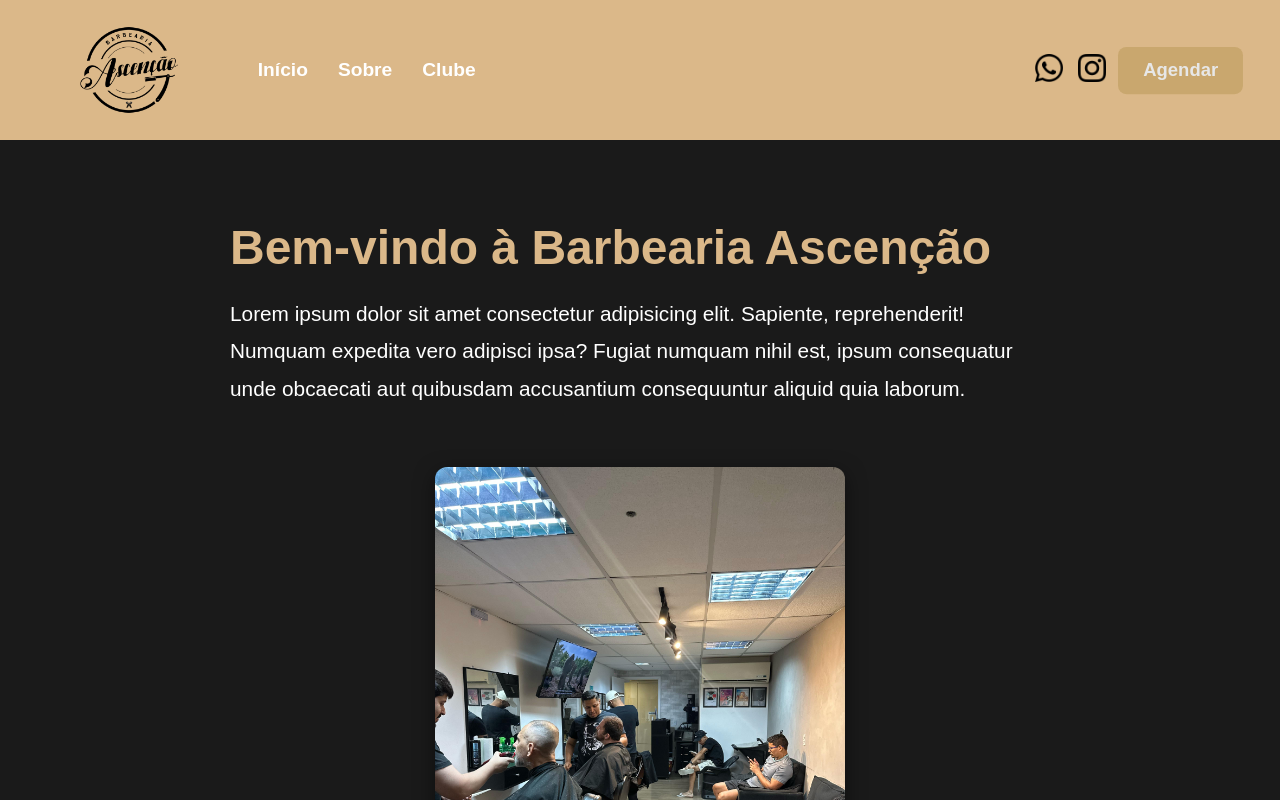
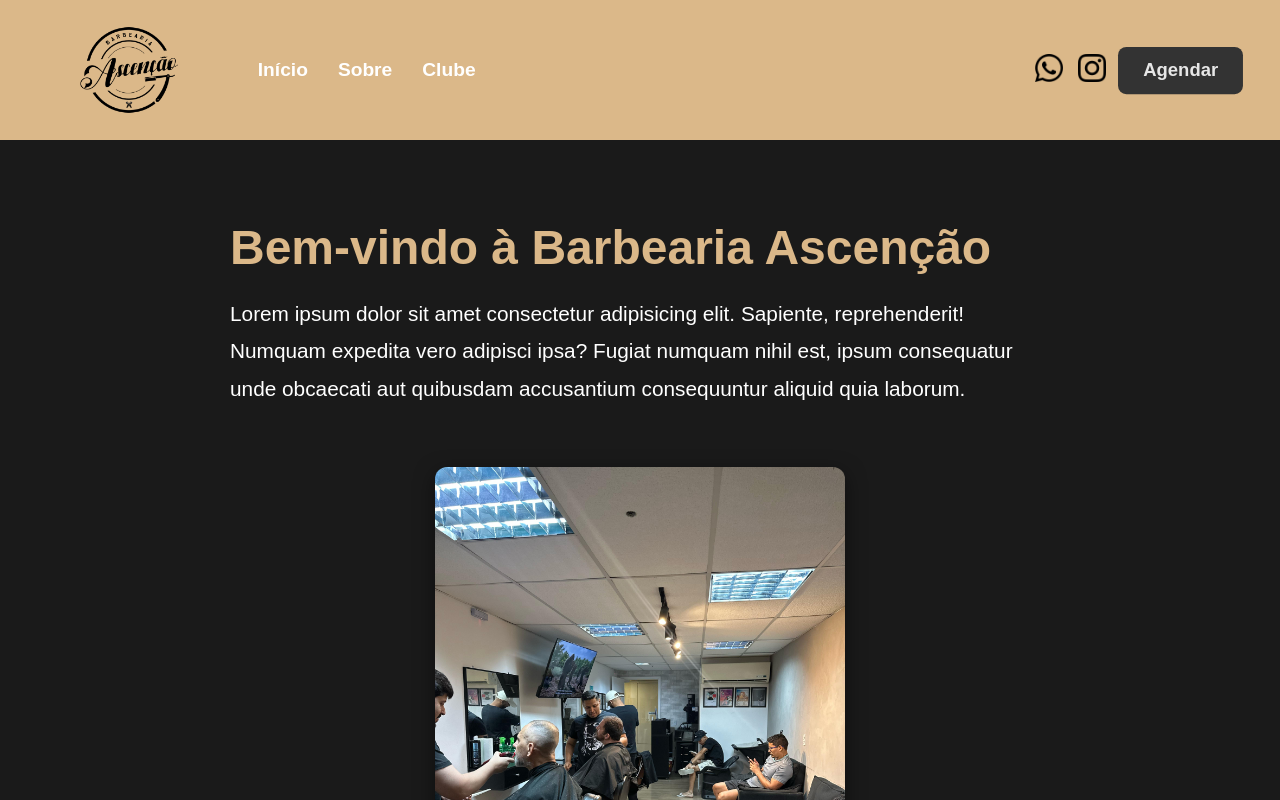
Before and after one commit to kauanbg-dev/ladingpage-barbearia, a plain HTML site: page index.html in a window 1280 px wide. In both pictures the pointer is over the link "Agendar". Shown: the top 800 px of the page. Drawn offline with Linux system fonts and the light colour scheme.

Commit message:
Update style.css

```diff
--- a/assets/css/style.css
+++ b/assets/css/style.css
@@ -90,7 +90,7 @@ header {
 }
 
 .botao-agendar:hover {
-  background-color: #c9a76e;
+  background-color: #333;
   transform: scale(1.05);
 }
 
```
